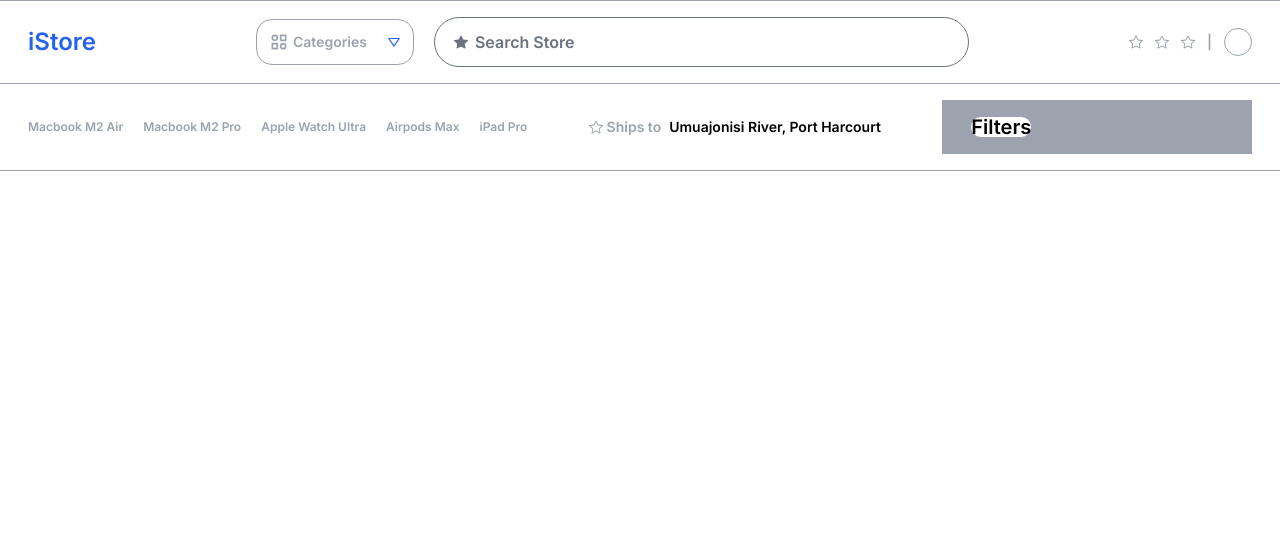
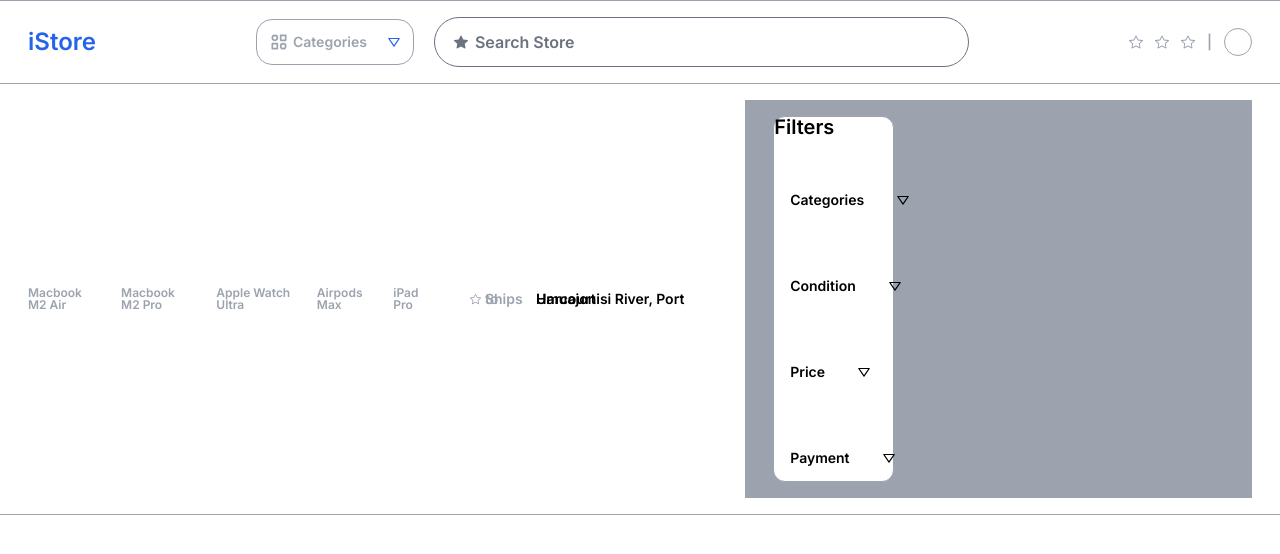
Before and after one commit to mmesomasaint/tempillar, a Next.js app: page /theme/e-apple-store/preview in a window 1280 px wide. Shown: the top 554 px of the page. Built offline with nearby package versions, Linux system fonts and the light colour scheme.

Commit message:
Feat: Design the filter section

```diff
--- a/app/theme/e-apple-store/preview/page.tsx
+++ b/app/theme/e-apple-store/preview/page.tsx
@@ -2,6 +2,8 @@ import { BsStar } from 'react-icons/bs'
 import DropDown from '../pack/components/dropdown'
 import { SearchBarMain } from '../pack/components/searchbar'
 import { TextIntro, TextLabel, TextMid, TextTiny } from '../pack/elements/text'
+import Accordion from '../pack/components/accordion'
+import CheckBox from '../pack/components/checkbox'
 
 export default function Home() {
   return (
@@ -41,6 +43,26 @@ export default function Home() {
         <div className='bg-apple-store-faded-max px-7 py-4 grid grid-cols-10 place-items-stretch gap-5'>
           <div className='col-span-3 flex flex-col gap-10 bg-white rounded-xl border border-apple-store-faded-max'>
             <TextMid>Filters</TextMid>
+            <Accordion title='Categories'>
+            <CheckBox check={false}>Airpods</CheckBox>
+            <CheckBox check={false}>iPhone</CheckBox>
+            <CheckBox check={false}>iPad</CheckBox>
+            <CheckBox check={false}>Macbook</CheckBox>
+            <CheckBox check={false}>Watch</CheckBox>
+            </Accordion>
+            <Accordion title='Condition'>
+            <CheckBox check={false}>New Stuff</CheckBox>
+            <CheckBox check={false}>Fairly Used</CheckBox>
+            <CheckBox check={false}>Second Hand</CheckBox>
+            </Accordion>
+            <Accordion title='Price'>
+            </Accordion>
+            <Accordion title='Payment'>
+            <CheckBox check={false}>Cash on Delivery</CheckBox>
+            <CheckBox check={false}>Prepaid</CheckBox>
+            <CheckBox check={false}>iStore Coupon</CheckBox>
+            <CheckBox check={false}>Binance Pay</CheckBox>
+            </Accordion>
           </div>
         </div>
       </div>
```
